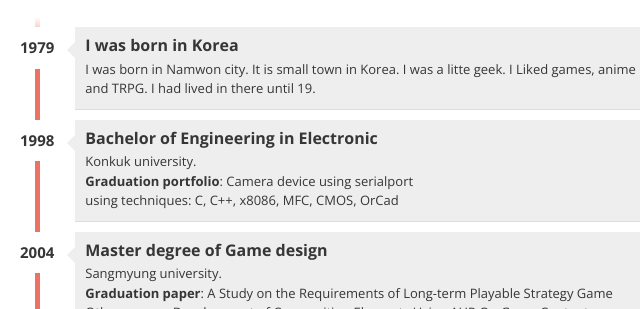
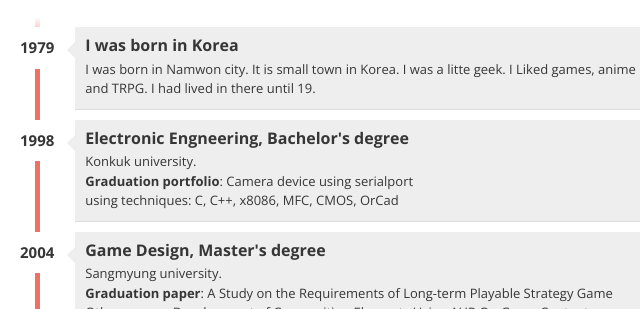
Before and after one commit to kongbong/kongbong.github.io, a plain HTML site: page index.html in a window 1280 px wide. Shown: the part 881-1190 px from the top of the page, 60-700 px from the left. Drawn offline with nearby package versions, Linux system fonts and the light colour scheme; files whose address does not match are found by name.

Commit message:
degree modify

```diff
--- a/index.html
+++ b/index.html
@@ -92,7 +92,7 @@
               <li>
                 <div class="year pull-left">1998</div>
                 <div class="description pull-right">
-                  <h3>Bachelor of Engineering in Electronic</h3>
+                  <h3>Electronic Engneering, Bachelor's degree</h3>
                   <p>Konkuk university.<br><b>Graduation portfolio</b>: Camera device using serialport<br>
                   using techniques: C, C++, x8086, MFC, CMOS, OrCad</p>
                 </div>
@@ -100,7 +100,7 @@
               <li>
                 <div class="year pull-left">2004</div>
                 <div class="description pull-right">
-                  <h3>Master degree of Game design</h3>
+                  <h3>Game Design, Master's degree</h3>
                   <p>Sangmyung university.<br/><b>Graduation paper</b>: A Study on the Requirements of Long-term Playable Strategy Game<br>
 				  Other papers: Development of Composition Elements Using AHP On Game Contents,<br>
 				  A Study on Game Experience Cycle Using AHP<br>
```
